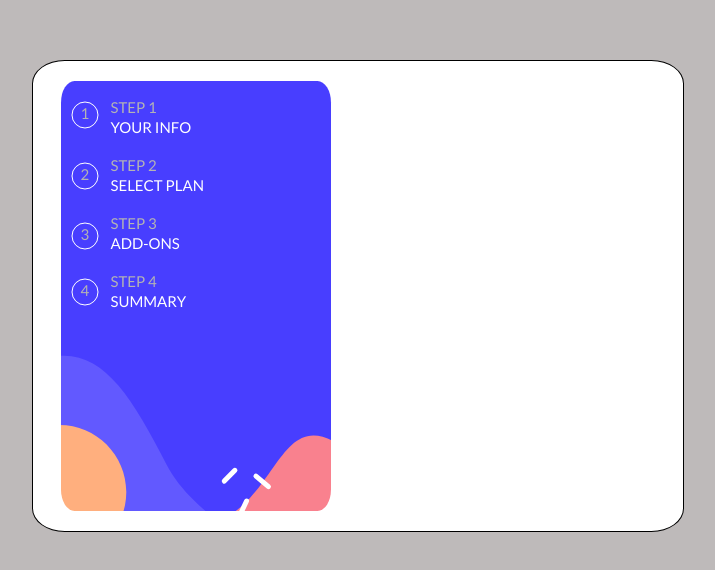
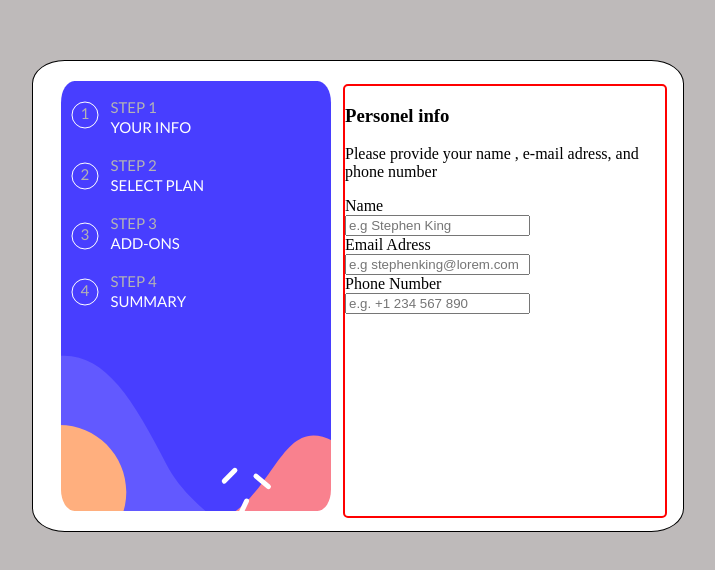
Before and after one commit to ensarsagkal/calisma, a plain HTML site: page grup3/index.html in a window 1280 px wide. Shown: the part 104-674 px from the top of the page, without its empty margins (282-997 px from the left). Drawn offline with Linux system fonts and the light colour scheme.

Commit message:
form is built

```diff
--- a/grup3/index.html
+++ b/grup3/index.html
@@ -17,7 +17,45 @@
                 <li><span class="number4 number">4</span><span>STEP 4 </span><br> SUMMARY</li><br>
             </ul>
         </div>
-        <div class="info"></div>
+        <div class="info">
+            <h3>Personel info</h3>
+            <p>Please provide your name , e-mail adress, and phone number</p>
+
+            <!-- form -->
+            <form action="">
+                <label for="name1">Name</label><br>
+
+
+
+
+                <input type="text" id="name" name="name1" required placeholder="e.g Stephen King"><br>
+
+
+
+
+
+                <label for="email1">Email Adress</label><br>
+
+
+
+
+                <input type="email" id="email1" name="email1" required placeholder="e.g stephenking@lorem.com"><br>
+
+
+
+
+
+
+                <label for="number">Phone Number</label><br>
+
+
+
+                <input type="tel"id="number" name="number" pattern="[0-9]{3}-[0-9]{2}-[0-9]{3}"
+                maxlength="11" placeholder="e.g. +1 234 567 890"><br>
+            </form>
+
+
+        </div>
     </main>
 
 </body>
--- a/grup3/style.css
+++ b/grup3/style.css
@@ -25,6 +25,7 @@ main{
     /* margin: auto; */
     /* margin-top: 150px; */
     border-radius: 5%;
+
 
 }
 
@@ -108,6 +109,12 @@ main .stepdiv ul li .number:hover{
     background-color: blueviolet;
 }
 
-/* .info{
+.info{
+    border:  2px solid red;
+    width: 320px;
+    height: 430px;
+    margin-left: 310px;
+    margin-top: 23px;
+    border-radius: 5px;
 
-} */
+}
```
